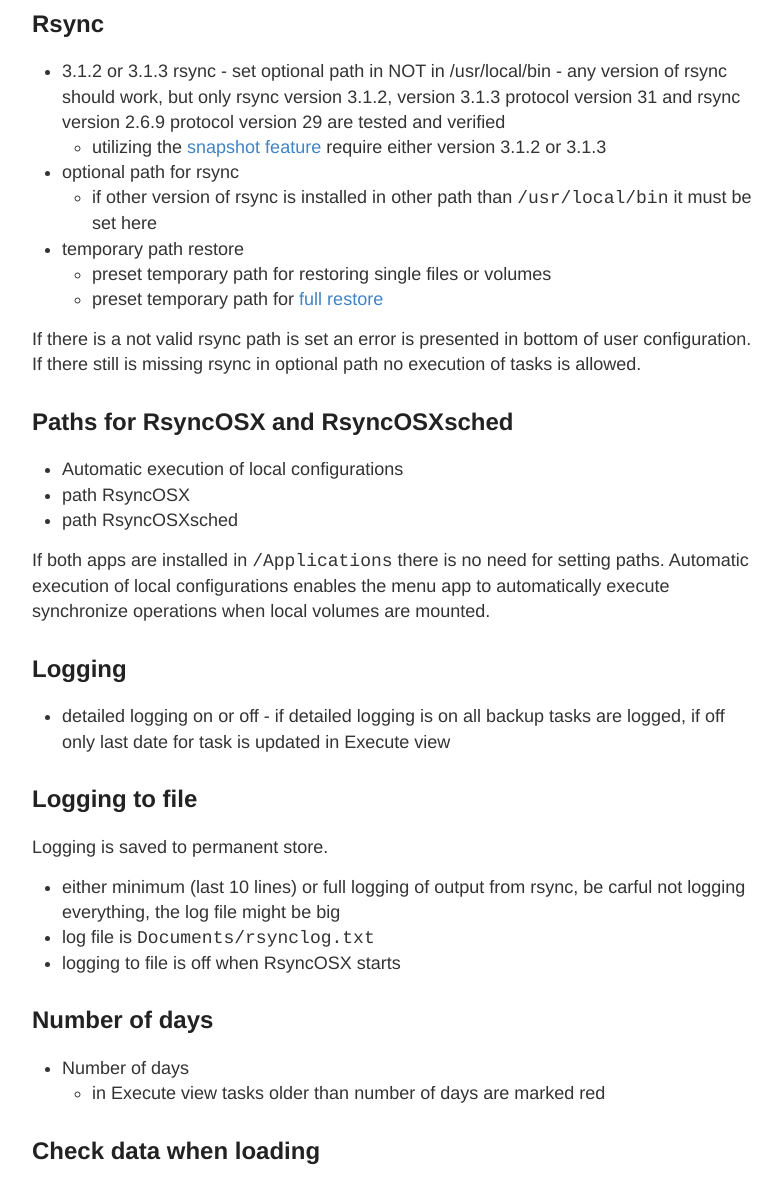
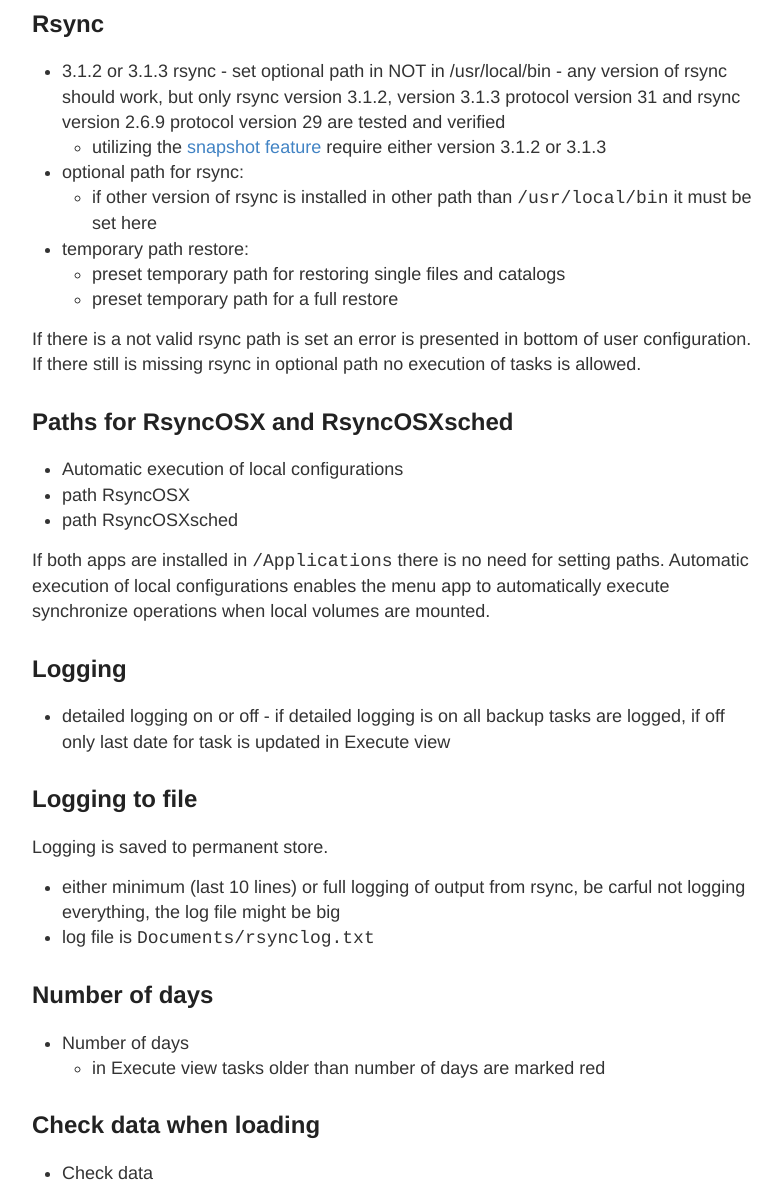
Before and after one commit to d2s/Documentation, a Jekyll site: the page built from _posts/2018-04-10-UserConfiguration.md, in a window 1280 px wide and 1400 px high, scrolled down 522 px. Shown: the part 98-1279 px from the top of the window, without its empty margins (248-1030 px from the left). Built offline with Jekyll 4.4.1, drawn with Linux system fonts in a browser that asks for light colours; some of the changed text lies outside the part shown; grey boxes are pictures that could not be loaded.

Commit message:
Update 2018-04-10-UserConfiguration.md

```diff
--- a/_posts/2018-04-10-UserConfiguration.md
+++ b/_posts/2018-04-10-UserConfiguration.md
@@ -12,11 +12,11 @@ There are only a few parameters to choose in user configuration. Configurations
  - 3.1.2 or 3.1.3 rsync - set optional path in NOT in /usr/local/bin
    	- any version of rsync should work, but only rsync  version 3.1.2, version 3.1.3 protocol version 31 and rsync  version 2.6.9  protocol version 29 are tested and verified
     - utilizing the [snapshot feature](/Snapshots) require either version 3.1.2 or 3.1.3
-- optional path for rsync
+- optional path for rsync:
     - if other version of rsync is installed in other path than `/usr/local/bin` it must be set here
-- temporary path restore
-    - preset temporary path for restoring single files or volumes
-    - preset temporary path for [full restore](/Fullrestore)
+- temporary path restore:
+    - preset temporary path for restoring single files and catalogs
+    - preset temporary path for a full restore
 
 If there is a not valid rsync path is set an error is presented in bottom of user configuration. If there still is missing rsync in optional path no execution of tasks is allowed.
 
@@ -39,7 +39,6 @@ Logging is saved to permanent store.
 
 - either minimum (last 10 lines) or full logging of output from rsync, be carful not logging everything, the log file might be big
 - log file is `Documents/rsynclog.txt`
-- logging to file is off when RsyncOSX starts
 
 ## Number of days
 
```
Also changed, not shown: other parts of _posts/2018-04-10-UserConfiguration.md (+4 -0 lines).
